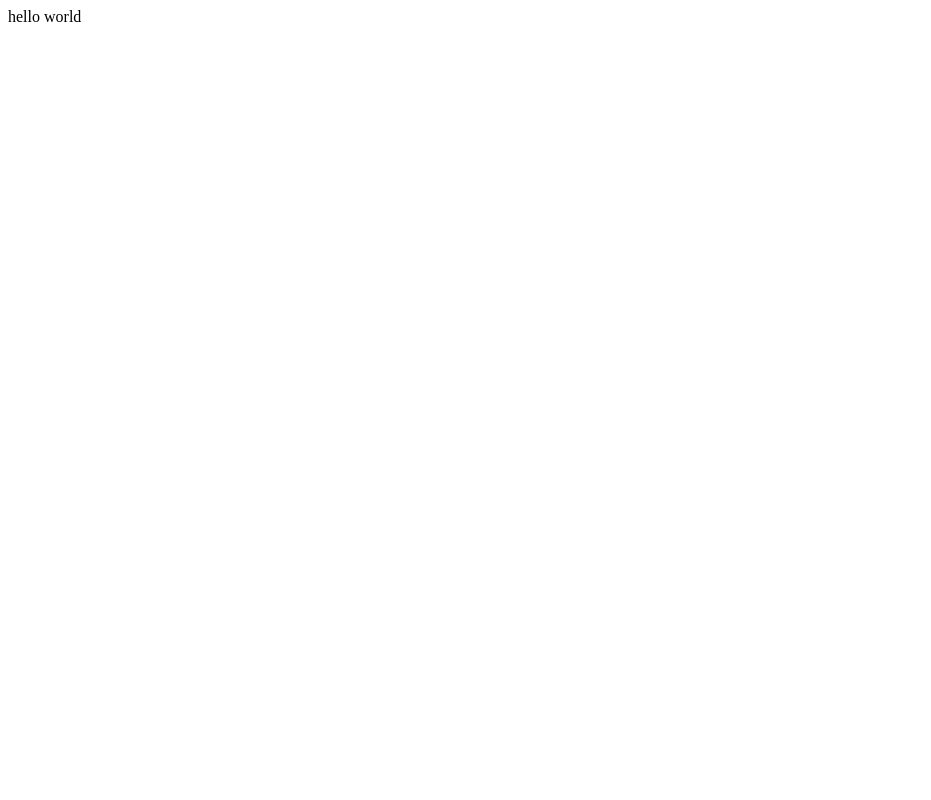
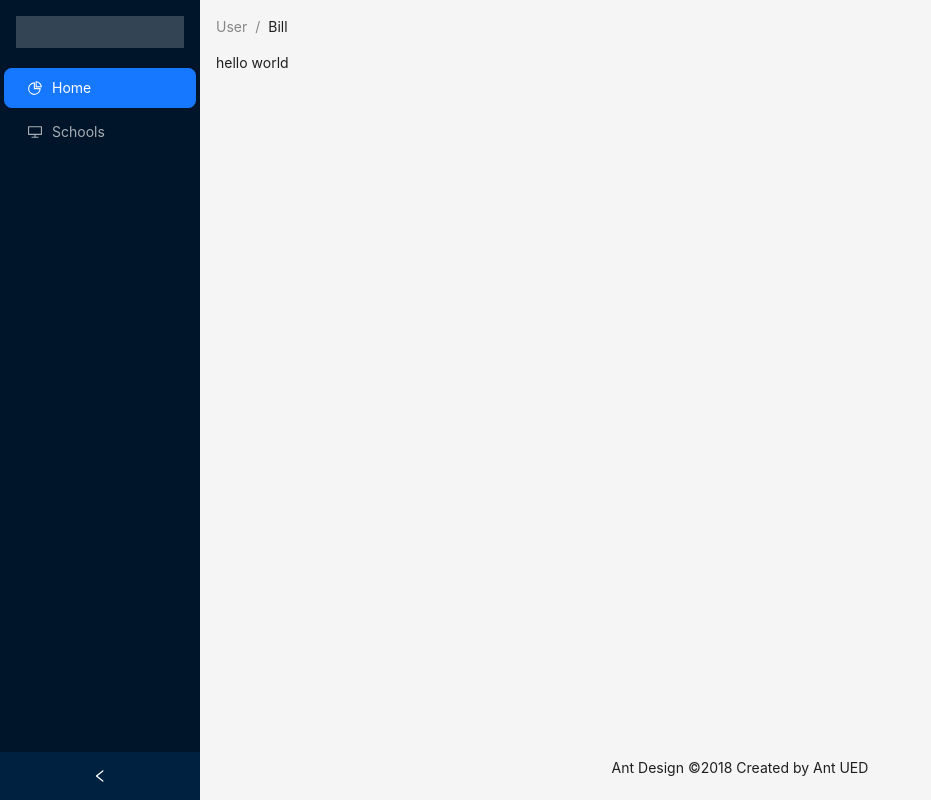
Before and after one commit to ProgrammingJoe/ReactBoilerPlate, a React (Create React App) app: page / in a window 1280 px wide. Shown: the whole page, without its empty margins (0-931 px from the left). Built offline with nearby package versions, Linux system fonts and the light colour scheme.

Commit message:
Global styles, library, post schools

```diff
--- /dev/null
+++ b/src/globalStyles.ts
@@ -0,0 +1,12 @@
+import { createGlobalStyle } from 'styled-components'
+
+const GlobalStyle = createGlobalStyle`
+  body {
+    margin: 0;
+    padding: 0;
+    background: #F3F3F3;
+    font-family: Open-Sans, Helvetica, Sans-Serif;
+  }
+`
+
+export default GlobalStyle
--- a/src/index.tsx
+++ b/src/index.tsx
@@ -4,12 +4,14 @@ import { RouterProvider } from 'react-router-dom'
 
 import reportWebVitals from './reportWebVitals'
 import router from './router'
+import GlobalStyle from './globalStyles'
 
 const root = ReactDOM.createRoot(
   document.getElementById('root') as HTMLElement
 )
 root.render(
   <React.StrictMode>
+    <GlobalStyle/>
     <RouterProvider router={router} />
   </React.StrictMode>
 )
--- /dev/null
+++ b/src/library/containers.tsx
@@ -0,0 +1,5 @@
+import styled from 'styled-components'
+
+export const PageContainer = styled.div`
+  max-width: 1280px;
+`
--- /dev/null
+++ b/src/library/page-templates/basic-page.tsx
@@ -0,0 +1,89 @@
+import React, { useEffect, useState } from 'react'
+import {
+  DesktopOutlined,
+  PieChartOutlined
+} from '@ant-design/icons'
+import type { MenuProps } from 'antd'
+import { Breadcrumb, Layout, Menu } from 'antd'
+import { PageContainer } from 'library/containers'
+import { useNavigate, useLocation } from 'react-router-dom'
+
+const { Content, Footer, Sider } = Layout
+
+type MenuItem = Required<MenuProps>['items'][number] & {
+  location: string
+}
+
+function getItem (
+  label: React.ReactNode,
+  key: React.Key,
+  location: string,
+  icon?: React.ReactNode,
+  children?: MenuItem[]
+): MenuItem {
+  return {
+    key,
+    icon,
+    children,
+    location,
+    label
+  }
+}
+
+const items: MenuItem[] = [
+  getItem('Home', '1', '/', <PieChartOutlined />),
+  getItem('Schools', '2', '/schools', <DesktopOutlined />)
+]
+
+interface Props {
+  children: JSX.Element | JSX.Element[]
+}
+
+const BasicPage: React.FC<Props> = ({ children }) => {
+  const navigate = useNavigate()
+  const location = useLocation()
+
+  const [defaultState, setDefaultState] = useState('1')
+  const [collapsed, setCollapsed] = useState(false)
+
+  useEffect(() => {
+    const item = items.find((i) => i.location === location.pathname)
+    if (item?.key !== undefined) setDefaultState(String(item.key))
+  }, [])
+
+  const navigateMenuItem = (menuItemKey: string): void => {
+    const item = items.find((i) => i.key === menuItemKey)
+    if (item !== undefined) navigate(item.location)
+  }
+
+  console.log(defaultState)
+  return (
+    <Layout style={{ minHeight: '100vh' }}>
+      <Sider collapsible collapsed={collapsed} onCollapse={(value) => setCollapsed(value)}>
+        <div style={{ height: 32, margin: 16, background: 'rgba(255, 255, 255, 0.2)' }} />
+        <Menu
+          theme="dark"
+          selectedKeys={[defaultState]}
+          mode="inline"
+          items={items}
+          onClick={(item) => navigateMenuItem(item.key)}
+        />
+      </Sider>
+      <Layout className="site-layout">
+        <Content style={{ margin: '0 16px' }}>
+          <Breadcrumb style={{ margin: '16px 0' }}>
+            <Breadcrumb.Item>User</Breadcrumb.Item>
+            <Breadcrumb.Item>Bill</Breadcrumb.Item>
+          </Breadcrumb>
+
+          <PageContainer>
+            { children }
+          </PageContainer>
+        </Content>
+        <Footer style={{ textAlign: 'center' }}>Ant Design ©2018 Created by Ant UED</Footer>
+      </Layout>
+    </Layout>
+  )
+}
+
+export default BasicPage
--- a/src/pages/home.tsx
+++ b/src/pages/home.tsx
@@ -1,7 +1,8 @@
 import React from 'react'
+import BasicPage from 'library/page-templates/basic-page'
 
 const App: React.FunctionComponent = () => {
-  return <div className="App">hello world</div>
+  return <BasicPage><p>hello world</p></BasicPage>
 }
 
 export default App
--- a/src/pages/schools/components/create-school.tsx
+++ b/src/pages/schools/components/create-school.tsx
@@ -1,6 +1,8 @@
 import React from 'react'
-import { Button, Form, Input } from 'antd'
+import { Button, Form, Input, Select } from 'antd'
 import SchoolsAPI from 'plugins/schoolsAPI'
+
+const { Option } = Select
 
 interface School {
   name: string
@@ -11,18 +13,17 @@ interface Props {
 }
 
 const CreateSchool: React.FC<Props> = ({ insertNewData }) => {
-  const submitSchool = (values: School): void => {
-    SchoolsAPI.post(
-      'schools', values
-    ).then((response) => {
+  const submitSchool = async (values: School): Promise<void> => {
+    try {
+      const response = await SchoolsAPI.post('schools', values)
       insertNewData(response.data)
-    }).catch(() => {
+    } catch (error) {
 
-    })
+    }
   }
 
   const onFinish = (values: School): void => {
-    submitSchool(values)
+    void submitSchool(values)
   }
 
   const onFinishFailed = (errorInfo: any): void => {
@@ -32,6 +33,7 @@ const CreateSchool: React.FC<Props> = ({ insertNewData }) => {
   return (
     <Form
       name="basic"
+      layout="vertical"
       labelCol={{ span: 8 }}
       wrapperCol={{ span: 16 }}
       initialValues={{ remember: true }}
@@ -47,6 +49,17 @@ const CreateSchool: React.FC<Props> = ({ insertNewData }) => {
         <Input />
       </Form.Item>
 
+      <Form.Item name="gender" label="Gender" rules={[{ required: true }]}>
+          <Select
+            placeholder="Select a option and change input text above"
+            allowClear
+          >
+            <Option value="male">male</Option>
+            <Option value="female">female</Option>
+            <Option value="other">other</Option>
+          </Select>
+        </Form.Item>
+
       <Form.Item wrapperCol={{ offset: 8, span: 16 }}>
         <Button type="primary" htmlType="submit">
           Create
--- a/src/pages/schools/components/school-table.tsx
+++ b/src/pages/schools/components/school-table.tsx
@@ -1,6 +1,16 @@
 import React from 'react'
-import { Space, Table, Button } from 'antd'
+import { Space, Table, Button, Typography } from 'antd'
 import type { ColumnsType } from 'antd/es/table'
+import styled from 'styled-components'
+
+const { Title } = Typography
+
+const TableHeader = styled.div`
+  display: flex;
+  flex-direction: row;
+  justify-content: space-between;
+  align-items: center;
+`
 
 const columns: ColumnsType<School> = [
   {
@@ -33,11 +43,14 @@ interface Props {
 const SchoolTable: React.FC<Props> = ({ schools, setIsFormVisible }) => {
   return (
     <div>
-      <Button
-        type="primary"
-        onClick={() => setIsFormVisible(true)}>
-          Create School
-      </Button>
+      <TableHeader>
+        <Title level={2}>Schools</Title>
+        <Button
+          type="primary"
+          onClick={() => setIsFormVisible(true)}>
+            Create School
+        </Button>
+      </TableHeader>
       <Table columns={columns} dataSource={schools} />
     </div>
   )
--- a/src/pages/schools/index.tsx
+++ b/src/pages/schools/index.tsx
@@ -1,11 +1,9 @@
 import React, { useEffect, useState } from 'react'
-import { Layout } from 'antd'
 
 import SchoolsAPI from 'plugins/schoolsAPI'
 import SchoolTable from './components/school-table'
 import CreateSchool from './components/create-school'
-
-const { Content } = Layout
+import BasicPage from 'library/page-templates/basic-page'
 
 const Schools: React.FunctionComponent = () => {
   const [schools, setSchools] = useState<any[]>([])
@@ -33,14 +31,12 @@ const Schools: React.FunctionComponent = () => {
   }
 
   return (
-    <Layout>
-      <Content>
-        { isFormVisible
-          ? <CreateSchool insertNewData={insertNewData}/>
-          : <SchoolTable schools={schools} setIsFormVisible={setIsFormVisible}/>
-        }
-      </Content>
-    </Layout>
+    <BasicPage>
+      { isFormVisible
+        ? <CreateSchool insertNewData={insertNewData}/>
+        : <SchoolTable schools={schools} setIsFormVisible={setIsFormVisible}/>
+      }
+    </BasicPage>
   )
 }
 
```
